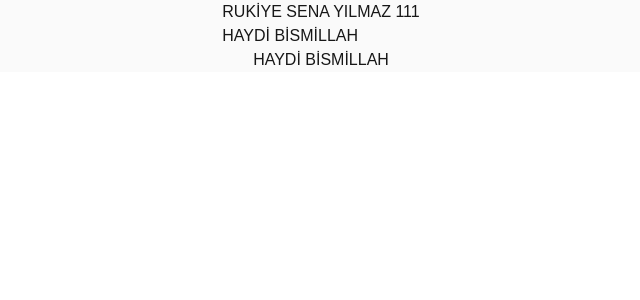
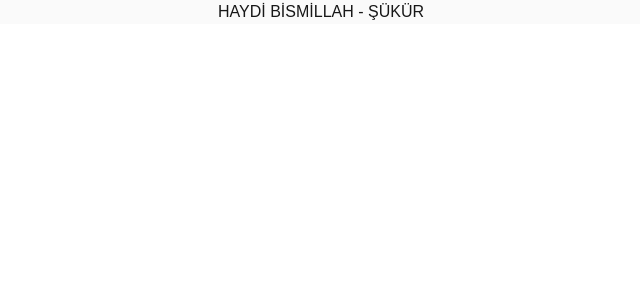
Before and after one commit to habipyilmaz/namaz-vds, a Next.js app: page / in a window 1280 px wide. Shown: the top 300 px of the page, without its empty margins (319-959 px from the left). Built offline with nearby package versions, Linux system fonts and the light colour scheme.

Commit message:
değişiklik açıklaması

```diff
--- a/src/app/page.js
+++ b/src/app/page.js
@@ -5,12 +5,10 @@ export default function Home() {
     <div className="flex flex-col flex-1 items-center justify-center bg-zinc-50 font-sans dark:bg-black">
     <div>
 
-       <h1>RUKİYE SENA YILMAZ 111 </h1>
-      <h1>HAYDİ BİSMİLLAH</h1>
 
 
 
-    </div><h1>HAYDİ BİSMİLLAH</h1>
+    </div><h1>HAYDİ BİSMİLLAH - ŞÜKÜR</h1>
     </div>
   );
 }
```
